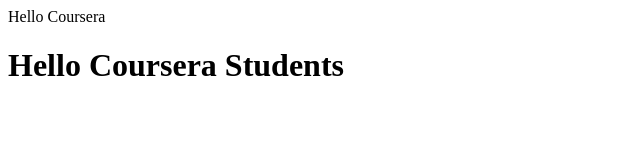
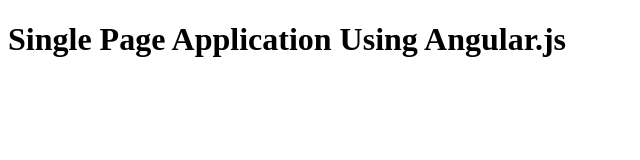
Before and after one commit to sachinkale90/Coursera-SPA, a plain HTML site: page index.html in a window 1280 px wide. Shown: the whole page, without its empty margins (0-640 px from the left). Drawn offline with Linux system fonts and the light colour scheme.

Commit message:
Modified the body text to check

```diff
--- a/index.html
+++ b/index.html
@@ -2,9 +2,9 @@
 <html>
   <head>
       <meta charset="utf-8"
-      <title>Hello Coursera</title>
+      <title></title>
   </head>
   <body>
-    <h1>Hello Coursera Students</h1>
+    <h1>Single Page Application Using Angular.js</h1>
   </body>
 </html>
```
